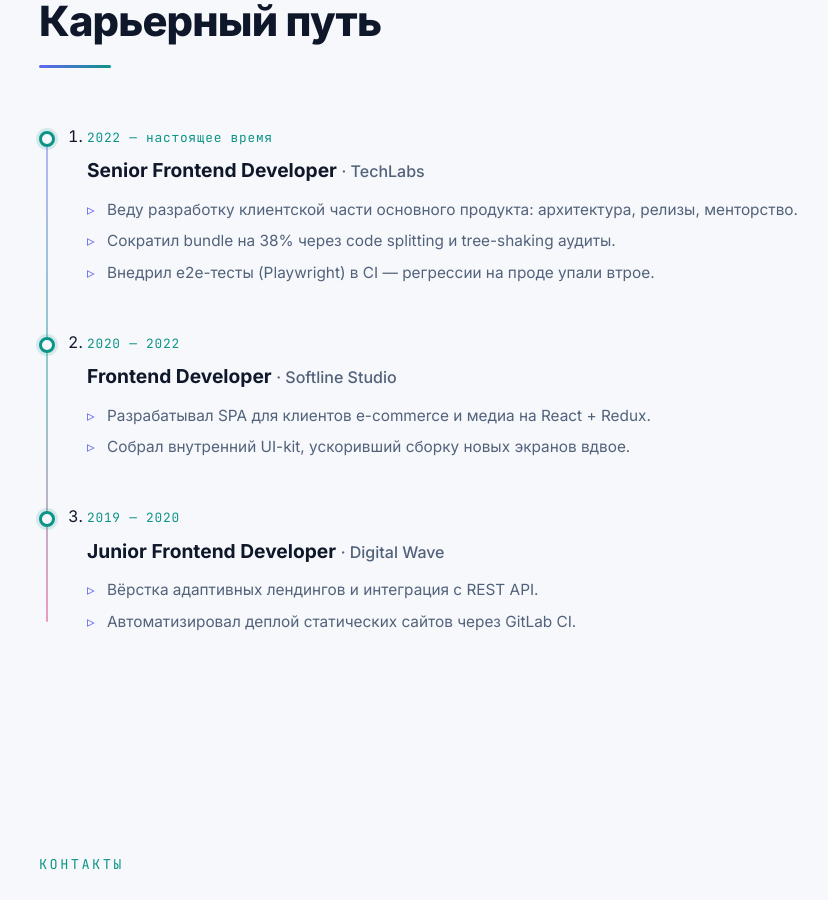
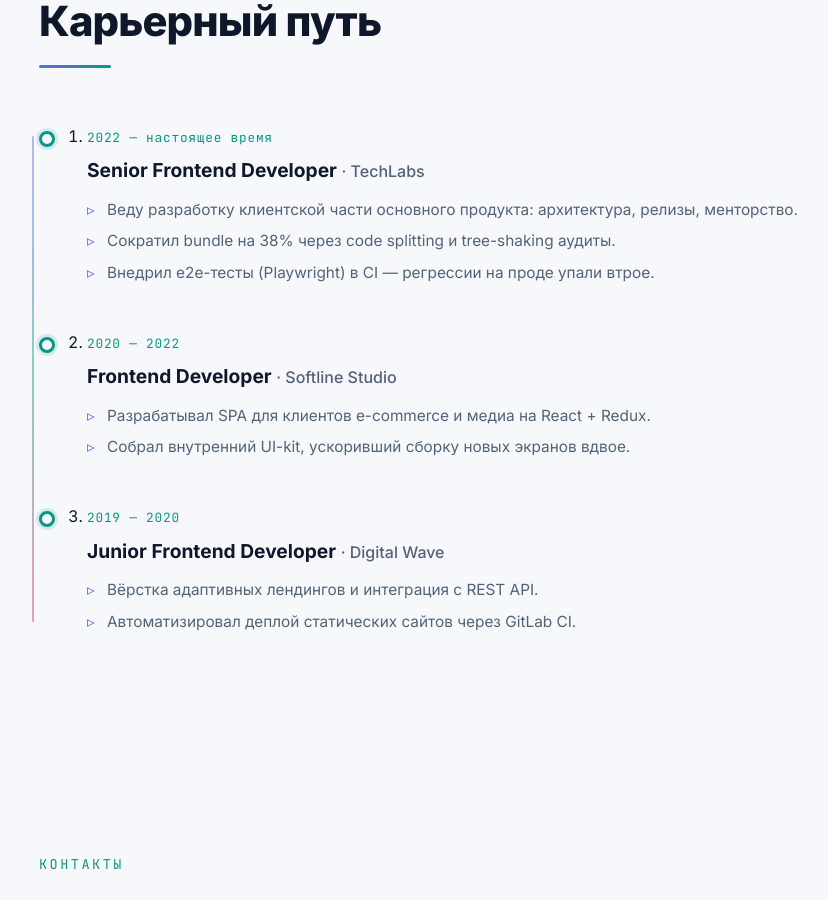
Before and after one commit to VictorKachin/mistral_dev-portfolio, a React (Vite) app: page / in a window 1280 px wide. Shown: the part 3640-4540 px from the top of the page, without its empty margins (41-869 px from the left). Built offline with nearby package versions, Linux system fonts and the light colour scheme.

Commit message:
Increase gap between timeline rail and markers

```diff
--- a/src/components/Experience/Experience.module.css
+++ b/src/components/Experience/Experience.module.css
@@ -9,7 +9,7 @@
   position: absolute;
   top: 12px;
   bottom: 12px;
-  left: 7px;
+  left: -7px;
   width: 2px;
   background: linear-gradient(
     to bottom,
```
